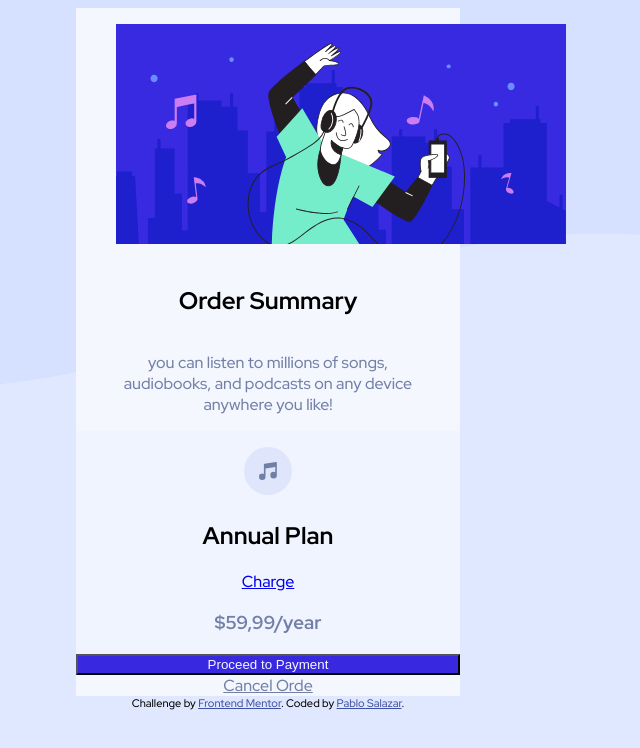
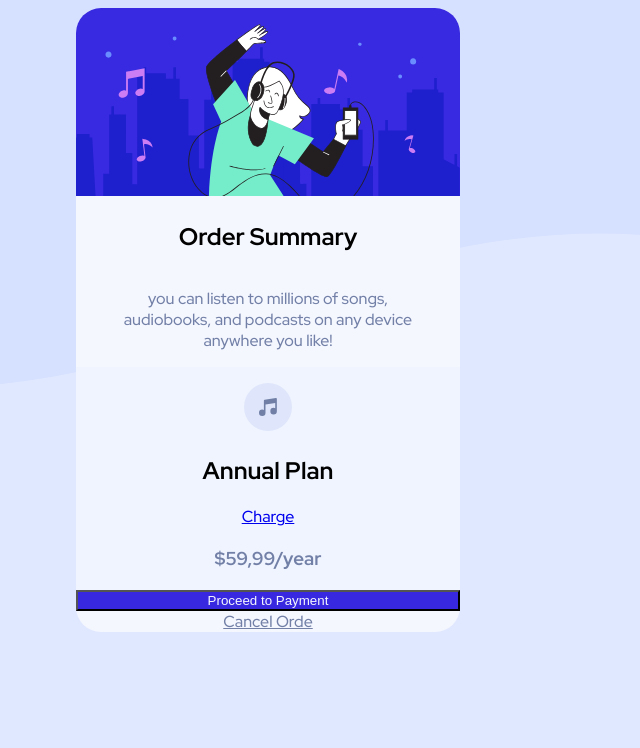
Before and after one commit to pablo19-alexander/reto_1, a plain HTML site: page reto2/index.html in a window 1280 px wide. Shown: the whole page, without its empty margins (380-1020 px from the left). Drawn offline with Linux system fonts and the light colour scheme.

Commit message:
Add files via upload

```diff
--- a/reto2/index.html
+++ b/reto2/index.html
@@ -28,13 +28,11 @@
 
 
     <section class="sesion1">
-    <figure>
-      <img src="./images/illustration-hero.svg" alt="">
+        <figure class="figura1">
+            <img class="foto1" src="./images/illustration-hero.svg" alt="">
         </figure>
         <h2>Order Summary</h2>
-    <p>you can listen to millions of songs,<br>
-      audiobooks, and podcasts on any device <br>
-      anywhere you like!</p>
+        <p>you can listen to millions of songs,<br> audiobooks, and podcasts on any device <br> anywhere you like!</p>
 
         <div class="contenido2">
 
@@ -52,10 +50,7 @@
 
     </section>
 
-  <div class="attribution">
-    Challenge by <a href="https://www.frontendmentor.io?ref=challenge" target="_blank">Frontend Mentor</a>.
-    Coded by <a href="https://github.com/pablo19-alexander">Pablo Salazar</a>.
-  </div>
+
 </body>
 
 </html>
--- a/reto2/style.css
+++ b/reto2/style.css
@@ -1,4 +1,4 @@
-body{
+body {
     background-color: hsl(225, 100%, 94%);
     font-family: 'Outfit', sans-serif;
     font-family: 'Red Hat Display', sans-serif;
@@ -8,41 +8,43 @@ body{
     width: 100%;
     text-align: center;
 }
-.sesion1{
+
+.figura1 {
+    margin: 0;
+}
+
+.foto1 {
+    max-width: 100%;
+    border-top-left-radius: 25px;
+    border-top-right-radius: 25px;
+}
+
+.sesion1 {
     width: 30%;
     margin: 0 auto;
     background-color: hsl(225, 100%, 98%);
     display: flex;
     flex-direction: column;
-|
+    border-radius: 25px;
 }
 
-.contenido2{
+.contenido2 {
     background-color: hsl(225, 100%, 97%);
-
 }
 
-p{
+p {
     color: hsl(224, 23%, 55%);
 }
 
-h1{
-
-}
-
-h3{
+h3 {
     color: hsl(224, 23%, 55%)
 }
 
-.boton1{
+.boton1 {
     background-color: hsl(245, 75%, 52%);
     color: hsl(225, 100%, 98%);
 }
 
-.cargar{
-
-}
-
-.b{
+.b {
     color: hsl(224, 23%, 55%)
 }
```
Lines whose indentation alone changed are shown as unchanged.
